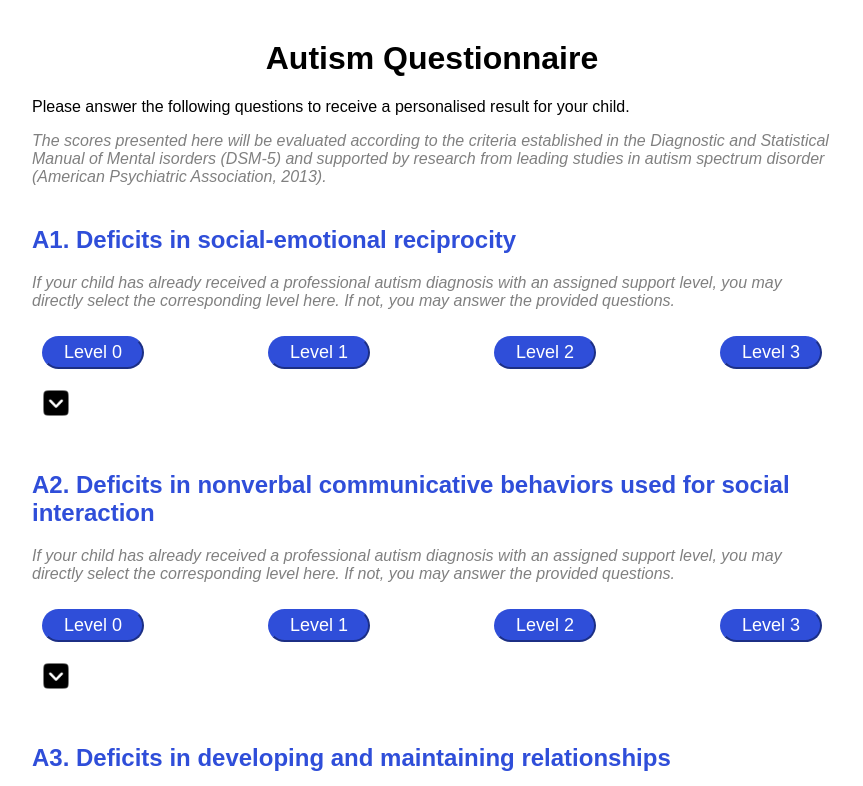
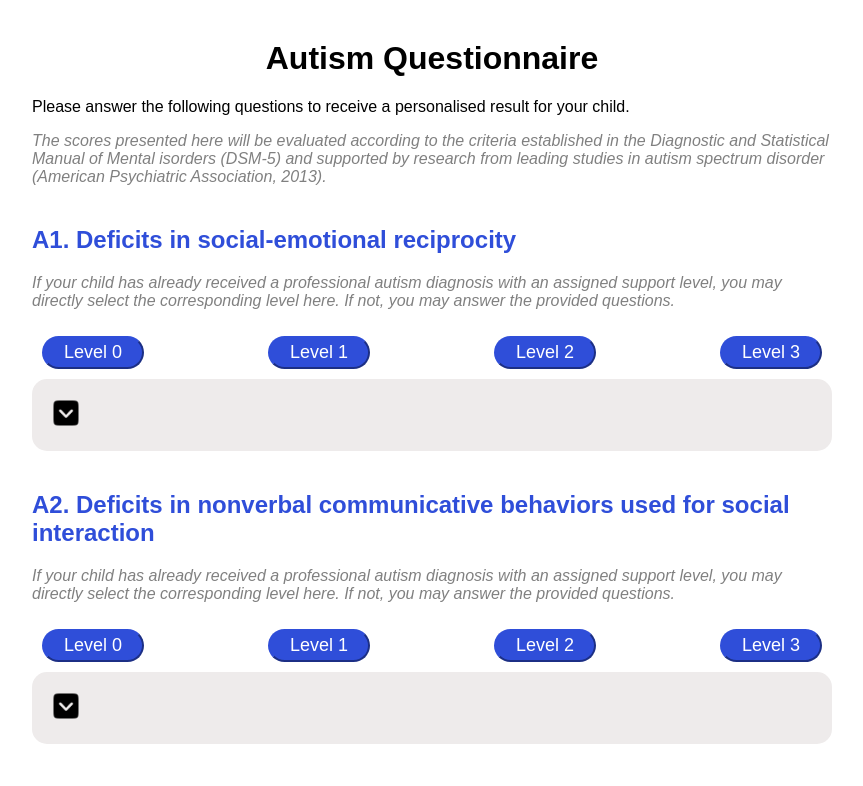
Before and after one commit to nxn-nicole/autism-game-questionnaire, a React (Vite) app: page / in a window 1280 px wide. Shown: the top 786 px of the page, without its empty margins (208-1071 px from the left). Built offline with nearby package versions, Linux system fonts and the light colour scheme.

Commit message:
update ui

```diff
--- a/src/assets/components/detailed-questions.tsx
+++ b/src/assets/components/detailed-questions.tsx
@@ -43,7 +43,7 @@ const DetailedQuestions = ({
   }, [submitState]);
 
   return (
-    <>
+    <div className="detailed-questions">
       <button type="button" className="dropdown" onClick={handleDropDown}>
         <img
           src={dropdownImage}
@@ -79,7 +79,7 @@ const DetailedQuestions = ({
             </div>
           );
         })}
-    </>
+    </div>
   );
 };
 
--- a/src/index.css
+++ b/src/index.css
@@ -104,3 +104,9 @@ label {
   color: #2f4ed9;
   background-color: white;
 }
+
+.detailed-questions {
+  background-color: #eeebeb;
+  border-radius: 15px;
+  padding: 10px;
+}
```
